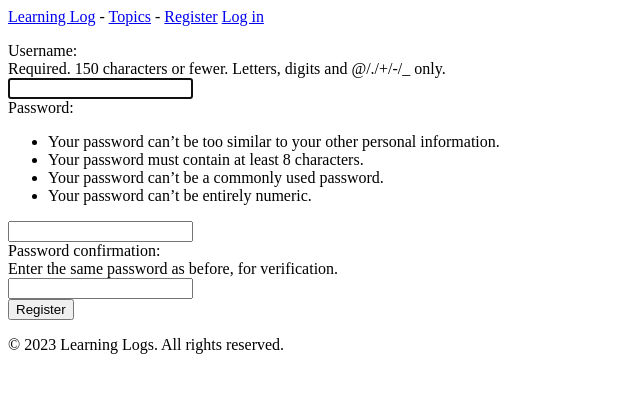
After one commit to martinezFisi/learning_logs, a Django app: page /accounts/register in a window 1280 px wide. The commit adds this page. Shown: the top 393 px of the page, without its empty margins (0-640 px from the left). Run offline with Django 5.2, Linux system fonts and the light colour scheme.

Commit message:
Se agrega pagina de Registro de usuarios

```diff
--- /dev/null
+++ b/accounts/templates/registration/register.html
@@ -0,0 +1,12 @@
+{% extends "learning_logs/base.html" %}
+
+{% block content %}
+
+    <form action="{% url 'accounts:register' %}" method="post">
+        {% csrf_token %}
+        {{form.as_div}}
+
+        <button name="submit">Register</button>
+    </form>
+
+{% endblock content %}
--- a/accounts/urls.py
+++ b/accounts/urls.py
@@ -7,4 +7,5 @@ app_name = 'accounts'
 urlpatterns = [
     #include default auth urls
     path('', include('django.contrib.auth.urls')),
+    path('register', views.register, name='register'),
 ]
--- a/accounts/views.py
+++ b/accounts/views.py
@@ -1,3 +1,17 @@
-from django.shortcuts import render
+from django.shortcuts import render, redirect
+from django.contrib.auth import login
+from django.contrib.auth.forms import UserCreationForm
 
 # Create your views here.
+def register(request):
+    if request.method != 'POST':
+        form = UserCreationForm() # display blank registration form
+    else:
+        form = UserCreationForm(data=request.POST) # process completed form
+        if form.is_valid():
+            new_user = form.save() # save new user to database
+            login(request, new_user) # log in the new user
+            return redirect('learning_logs:index') # redirect to index page
+
+    context = {'form': form}
+    return render(request, 'registration/register.html', context)
--- a/learning_logs/templates/learning_logs/base.html
+++ b/learning_logs/templates/learning_logs/base.html
@@ -4,6 +4,7 @@
     {% if user.is_authenticated %}
         Hello, {{user.username}}
     {% else %}
+        <a href="{% url 'accounts:register' %}">Register</a>
         <a href="{% url 'accounts:login' %}">Log in</a>
     {% endif %}
 </p>
@@ -11,6 +12,14 @@
 {% block content %}
 {% endblock content %}
 
+{% if user.is_authenticated %}
+    <hr/>
+    <form action="{% url 'accounts:logout' %}" method="post">
+        {% csrf_token %}
+        <button name="submit">Log out</button>
+    </form>
+{% endif %}
+
 <footer>
     <p>© 2023 Learning Logs. All rights reserved.</p>
 </footer>
--- a/ll_project/settings.py
+++ b/ll_project/settings.py
@@ -129,3 +129,4 @@ DEFAULT_AUTO_FIELD = 'django.db.models.BigAutoField'
 
 # My settings
 LOGIN_REDIRECT_URL = 'learning_logs:index'
+LOGOUT_REDIRECT_URL = 'learning_logs:index'
```
